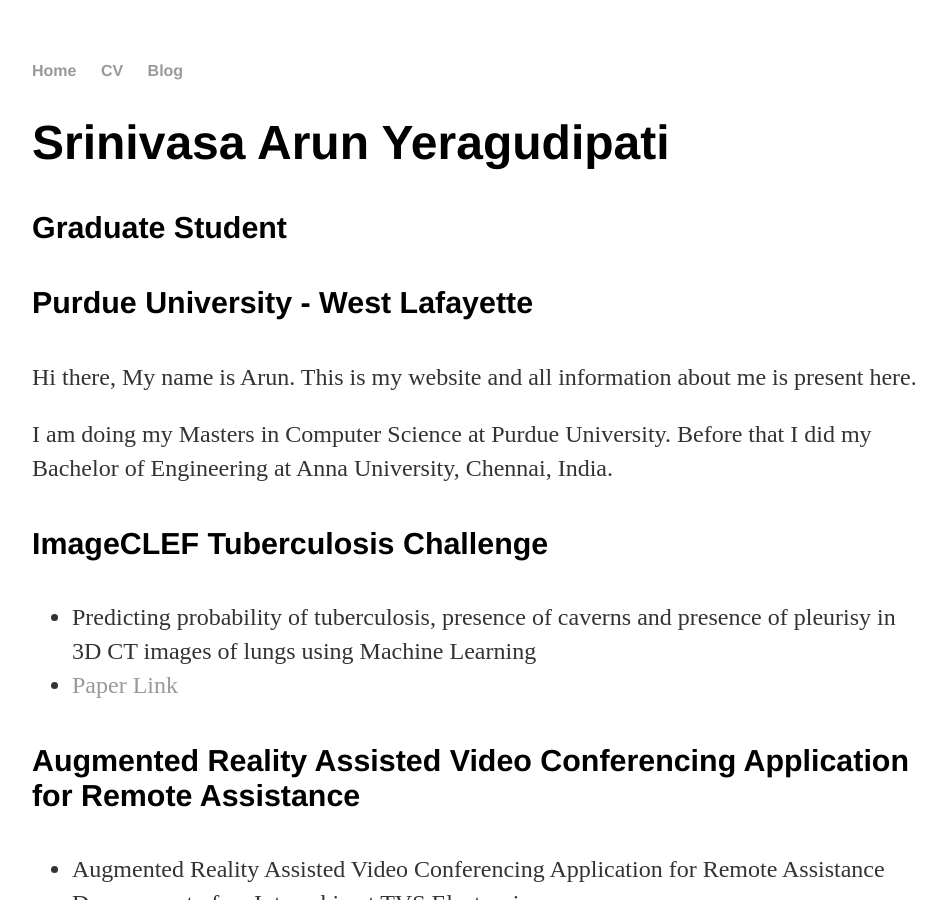
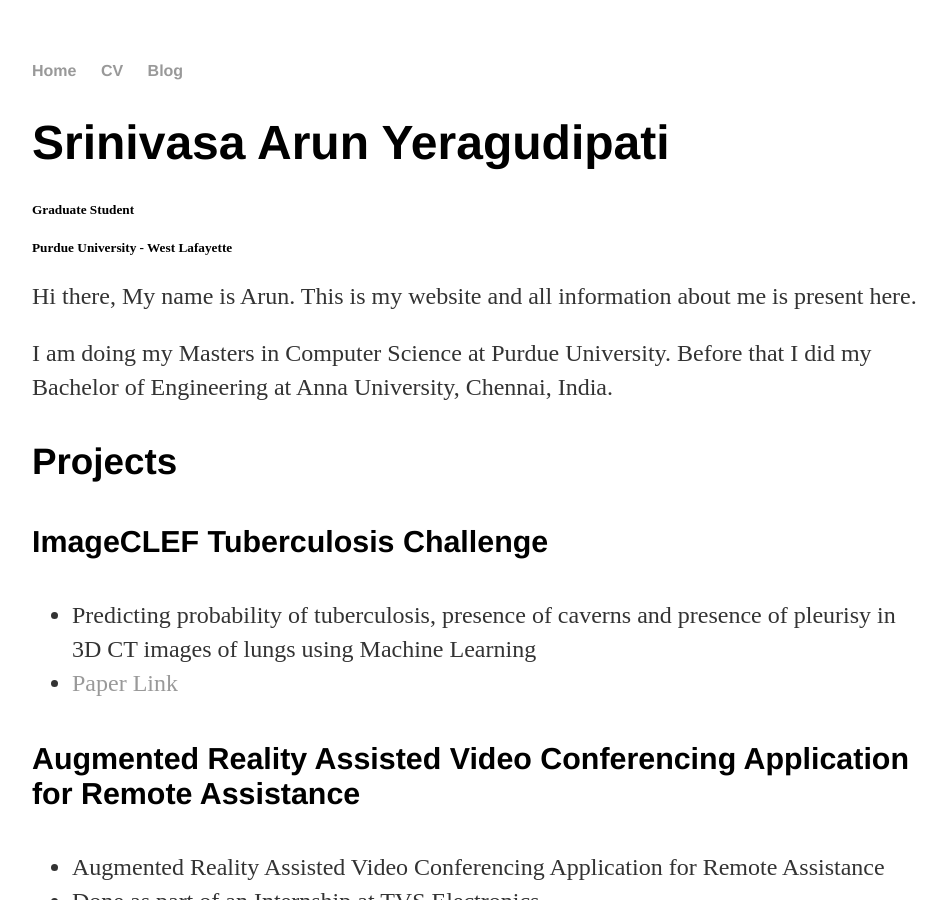
Before and after one commit to arun-y99/arun-y99.github.io, a Jekyll site: the page built from index.html, in a window 1280 px wide and 900 px high. Shown: the whole window, without its empty margins (160-1106 px from the left). Built offline with Jekyll 4.4.1, drawn with Linux system fonts in a browser that asks for light colours.

Commit message:
Update index.html

```diff
--- a/index.html
+++ b/index.html
@@ -4,12 +4,12 @@
 ---
     		<div class="blurb">
         		<h1>Srinivasa Arun Yeragudipati</h1>
-			<h4>Graduate Student</h4>
-			<h4>Purdue University - West Lafayette</h4>
+			<h5>Graduate Student</h5>
+			<h5>Purdue University - West Lafayette</h5>
 				<p>Hi there, My name is Arun. This is my website and all information about me is present here.</p>
 
 			<p>I am doing my Masters in Computer Science at Purdue University. Before that I did my Bachelor of Engineering at Anna University, Chennai, India.</p>
-
+			<h3> Projects </h3>
 			<h4>ImageCLEF Tuberculosis Challenge</h4>
 		<ul>
 			<li>Predicting probability of tuberculosis, presence of caverns and presence of pleurisy in 3D CT images of lungs using Machine Learning</li>
```
